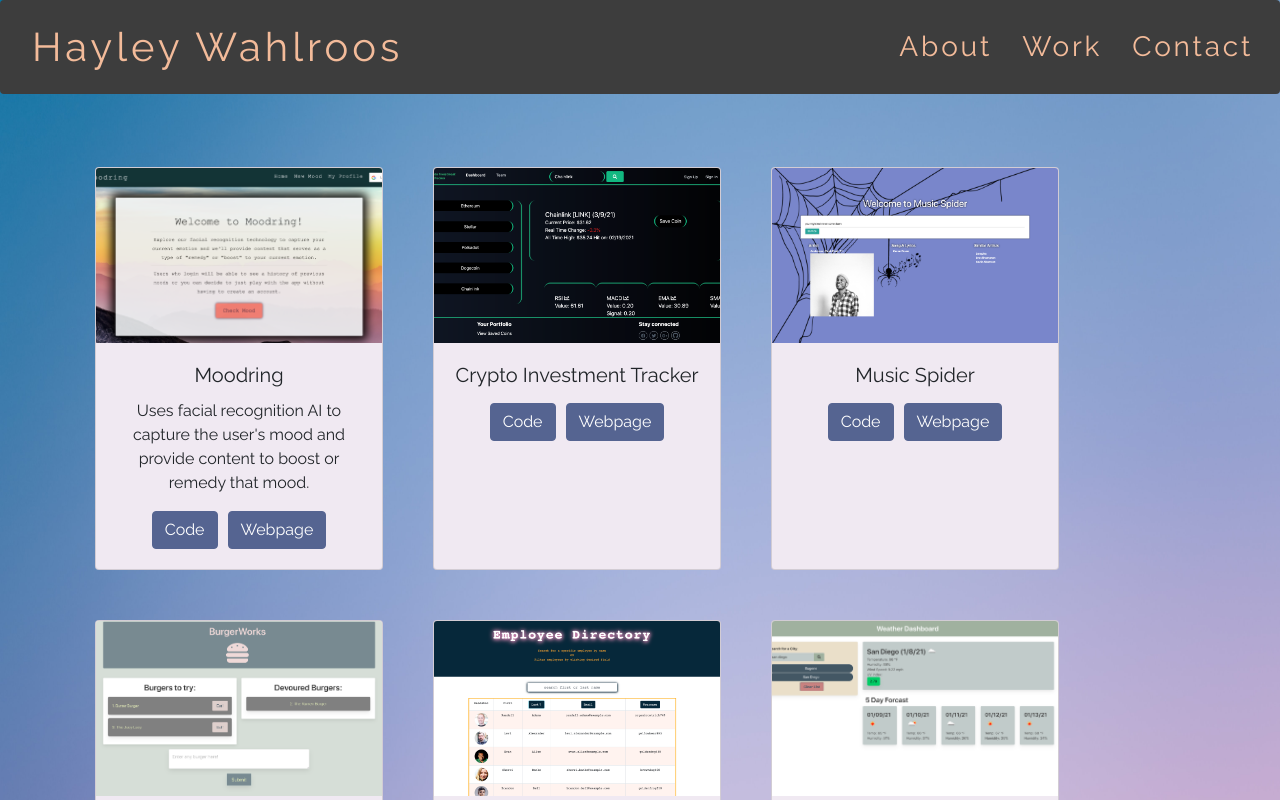
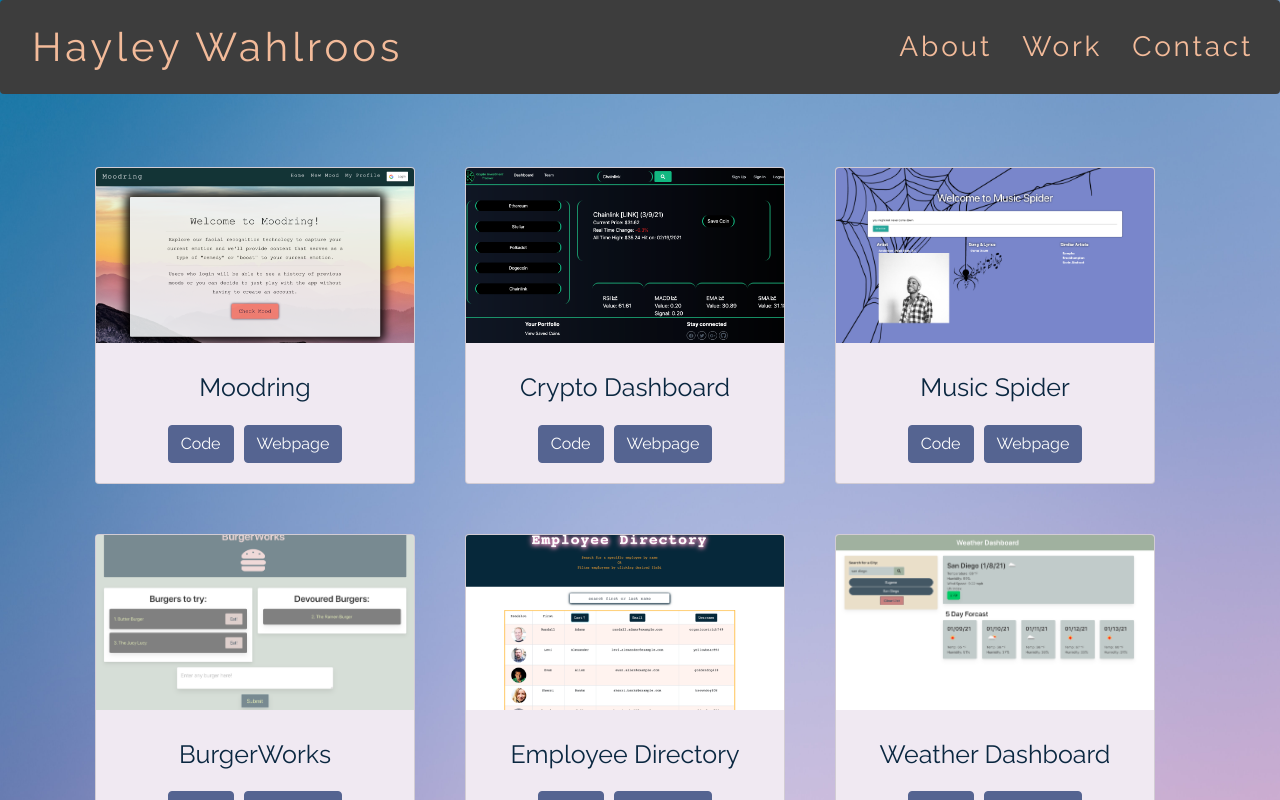
Before and after one commit to haywah27/react-portfolio, a React (Create React App) app: page /work in a window 1280 px wide. Shown: the top 800 px of the page. Built offline with nearby package versions, Linux system fonts and the light colour scheme.

Commit message:
adding card flip functionality to project page

```diff
--- a/src/components/WorkCard/WorkCard.js
+++ b/src/components/WorkCard/WorkCard.js
@@ -1,25 +1,67 @@
-import React from "react";
+import React, { useState } from "react";
 import "./workCard.css";
 import { Card, Button } from "react-bootstrap";
+import ReactCardFlip from "react-card-flip";
 
 function WorkCard(props) {
+  const [isFlipped, setIsFlipped] = useState(false);
+
+  const handleClick = () => {
+    setIsFlipped(!isFlipped);
+  };
+
   return (
-    <Card className="card text-center" style={{ width: "18rem" }}>
+    <>
+      <ReactCardFlip isFlipped={isFlipped} flipDirection="horizontal">
+        <Card className="workCard text-center" onClick={handleClick}>
           <Card.Img className="image" variant="top" src={props.screenshot} />
           <Card.Body>
-        <Card.Title>{props.title}</Card.Title>
-        <Card.Text>{props.content}</Card.Text>
+            <Card.Title>
+              <Button className="frontsideTitle">
+                {props.title}
+              </Button>
+            </Card.Title>
             <Button
-          className="leftButton"
+              className="leftButton linkButton"
               onClick={() => window.open(`${props.githubLink}`, "_blank")}
             >
               Code
             </Button>
-        <Button onClick={() => window.open(`${props.liveWebpage}`, "_blank")}>
+            <Button
+              className="linkButton"
+              onClick={() => window.open(`${props.liveWebpage}`, "_blank")}
+            >
               Webpage
             </Button>
           </Card.Body>
         </Card>
+
+        <Card className="workCard text-center" onClick={handleClick}>
+          <Card.Body>
+            <Card.Text className="description">
+              <Card.Title className="backsideTitle">
+                {props.title}
+              </Card.Title>
+              <hr className="topHr"/>
+              {props.content}
+              <hr className="bottomHr"/>
+            </Card.Text>
+            <Button
+              className="leftButton linkButton"
+              onClick={() => window.open(`${props.githubLink}`, "_blank")}
+            >
+              Code
+            </Button>
+            <Button
+            className="linkButton"
+              onClick={() => window.open(`${props.liveWebpage}`, "_blank")}
+            >
+              Webpage
+            </Button>
+          </Card.Body>
+        </Card>
+      </ReactCardFlip>
+    </>
   );
 }
 
--- a/src/components/WorkCard/workCard.css
+++ b/src/components/WorkCard/workCard.css
@@ -1,27 +1,65 @@
-.card {
+.workCard {
+  width: 20rem;
   align-items: center;
   border-radius: 4px;
   justify-content: center;
   margin: 25px;
-  background-color: #F0E9F2;
+  background-color: #f0e9f2;
+  cursor: pointer;
 }
 
-.image{
-    width: 100%;
-    height: 175px;
-    object-fit: cover;
+.image {
+  width: 100%;
+  height: 175px;
+  object-fit: cover;
+}
+
+.description {
+  font-size: 25px;
+}
+
+.frontsideTitle {
+  background-color: transparent !important;
+  color: #0a2740;
+  border: none;
+  font-size: 25px;
+}
+
+
+.backsideTitle {
+  background-color: transparent !important;
+  color: tomato;
+  border: none;
+  font-size: 35px;
+  margin-bottom: 5px;
+}
+
+.topHr {
+  background-color: #0a2740;
+  margin-top: 0;
+  margin-bottom: 10px;
+}
+
+.bottomHr {
+  background-color: #0a2740;
+  margin-bottom: 10px;
+}
+
+.frontsideTitle:hover{
+  color:tomato;
+  transform: translateY(-2px);
 }
 
 .leftButton {
   margin-right: 10px;
 }
 
-button {
+.linkButton {
   background-color: #556491 !important;
   border-color: #556491 !important;
 }
 
-button:hover {
-  background-color: #AF749B!important;
-  border-color: #AF749B!important;
+.linkButton:hover {
+  background-color: #af749b !important;
+  border-color: #af749b !important;
 }
--- a/src/pages/Contact.js
+++ b/src/pages/Contact.js
@@ -1,5 +1,3 @@
-"i have an art and design background but decided to use those skills toward a technical applicaiton";
-
 import React from "react";
 import "./contact.css";
 import { Jumbotron, Container } from "react-bootstrap";
--- a/src/pages/Work.js
+++ b/src/pages/Work.js
@@ -21,13 +21,13 @@ function Work() {
           <WorkCard
             screenshot={moodring}
             title="Moodring"
-            content="Uses facial recognition AI to capture the user's mood and provide content to boost or remedy that mood."
+            content="Uses facial recognition AI to capture the user's mood and provide content to 'boost' or 'remedy' that mood."
             githubLink="https://github.com/haywah27/mood-ring"
             liveWebpage="https://moody-ring.herokuapp.com/"
           />
           <WorkCard
             screenshot={crypto}
-            title="Crypto Investment Tracker"
+            title="Crypto Dashboard"
             content=""
             githubLink="https://github.com/team-crypto-currency/crypto-investment-tracker"
             liveWebpage="https://crypto-investment-tracker.herokuapp.com/"
```
Lines whose indentation alone changed are shown as unchanged.
